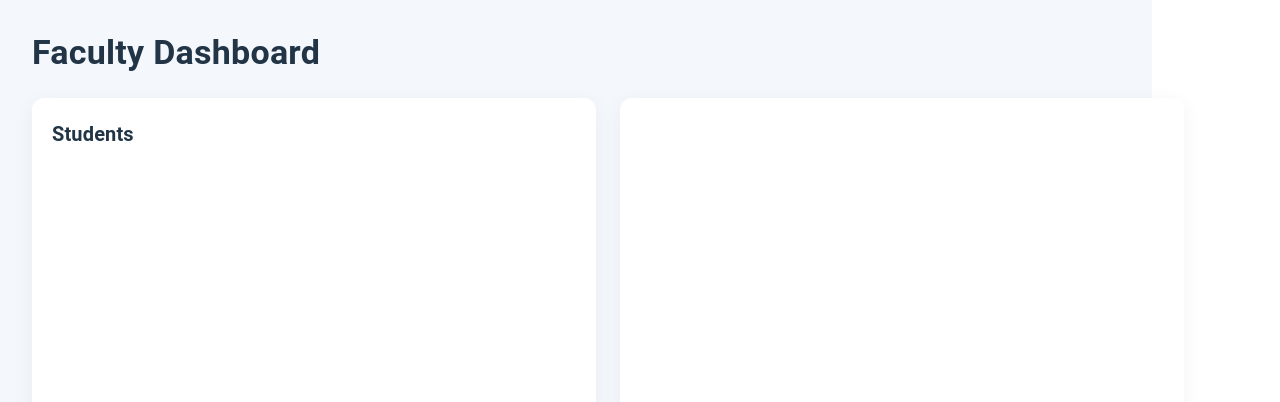
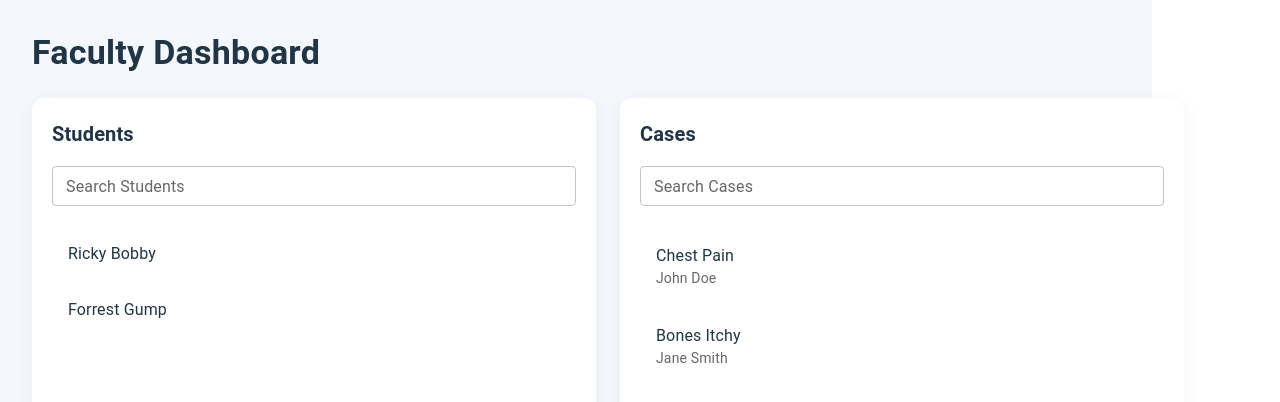
Before and after one commit to jeannamatthews-classes/group-project-emr-pa, a React app in the folder apps/frontend/: page / in a window 1280 px wide. Shown: the top 402 px of the page. Built offline with nearby package versions, Linux system fonts and the light colour scheme; the HTML template or start-up script is replaced by a standard one.

Commit message:
Working-ish dashboard with listed students and cases.

```diff
--- a/apps/frontend/src/App.tsx
+++ b/apps/frontend/src/App.tsx
@@ -11,17 +11,51 @@ import {
   Typography,
 } from "@mui/material";
 
+type Student = {
+  id: number;
+  name: string;
+};
+
+type Case = {
+  id: number;
+  title: string;
+  patient: string;
+  studentId: number;
+};
+
+const mockStudents: Student[] = [
+  { id: 1, name: "Ricky Bobby" },
+  { id: 2, name: "Forrest Gump" },
+];
+
+const mockCases: Case[] = [
+  { id: 1, title: "Chest Pain", patient: "John Doe", studentId: 1 },
+  { id: 1, title: "Bones Itchy", patient: "Jane Smith", studentId: 2 },
+];
+
 const panelStyle = {
   bgcolor: "#ffffff",
   borderRadius: 3,
   p: 2.5,
   boxShadow: "0 4px 20px rgba(0, 0, 0, 0.05)",
-  height: "70vh",
+  flex: 1,
   display: "flex",
   flexDirection: "column"
 };
 
 export default function FacultyDashboard() {
+  const [studentSearch, setStudentSearch] = useState("");
+  const [caseSearch, setCaseSearch] = useState("");
+
+  const [selectedStudent, setSelectedStudent] = useState<Student | null>(null);
+  const [selectedCase, setSelectedCase] = useState<Case | null>(null);
+
+  const filteredStudents = mockStudents.filter((s) => s.name.toLowerCase().includes(studentSearch.toLowerCase()));
+  const filteredCases = mockCases
+    .filter((c) => !selectedStudent || c.studentId === selectedStudent.id)
+    .filter((c) => c.title.toLowerCase().includes(caseSearch.toLowerCase())
+  );
+
   return (
     <Box
       sx={{
@@ -49,13 +83,62 @@ export default function FacultyDashboard() {
         }}
       >
         <Box sx={panelStyle}>
-        {
           <Typography variant="h6" fontWeight={700} sx={{ mb: 2 }}>
             Students
           </Typography>
-        }
+
+          <TextField
+            fullWidth
+            label="Search Students"
+            value={studentSearch}
+            onChange={(e) => setStudentSearch(e.target.value)}
+            size="small"
+          />
+
+          <List sx={{ mt: 2, overflowY: "auto", flex: 1 }}>
+            {filteredStudents.map((student) => (
+              <ListItemButton
+                key={student.id}
+                onClick={() => setSelectedStudent(student)}
+                selected={selectedStudent?.id === student.id}
+                sx={{ borderRadius: 2, mb: 1 }}
+                >
+                <ListItemText primary={student.name}/>
+              </ListItemButton>
+            ))}
+          </List>
         </Box>
-        <Box sx={panelStyle}>{/* Cases */}</Box>
+
+        <Box sx={panelStyle}>
+          <Typography variant="h6" fontWeight={700} sx={{ mb: 2 }}>
+            Cases
+          </Typography>
+
+          <TextField
+            fullWidth
+            label="Search Cases"
+            value={caseSearch}
+            onChange={(e) => setCaseSearch(e.target.value)}
+            size="small"
+          />
+
+          <List sx={{ mt: 2, overflowY: "auto", flex: 1 }}>
+            {filteredCases.map((c) => (
+              <ListItemButton
+                key={c.id}
+                onClick={() => setSelectedCase(c)}
+                selected={selectedCase?.id === c.id}
+                sx={{ borderRadius: 2, mb: 1 }}
+                >
+                <ListItemText
+                  primary={c.title}
+                  secondary={c.patient}
+                />
+              </ListItemButton>
+            ))}
+          </List>
+        </Box>
+
       </Box>
     </Box>
   );
```
